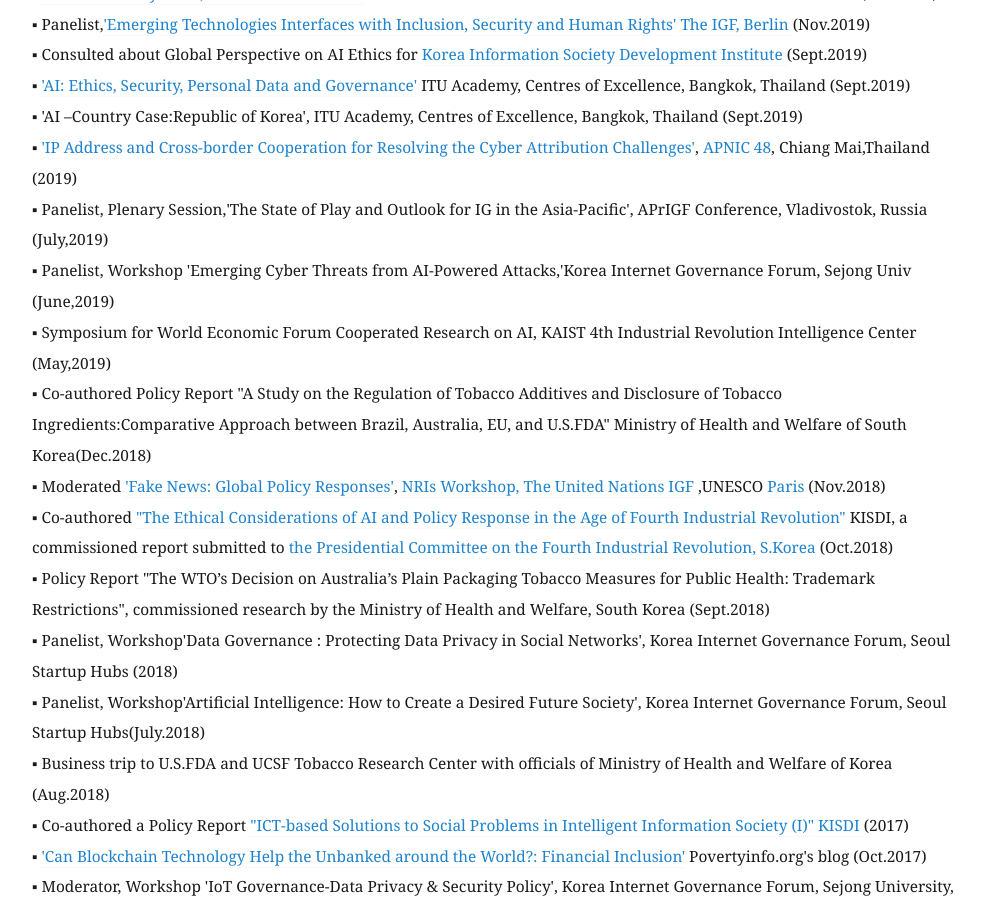
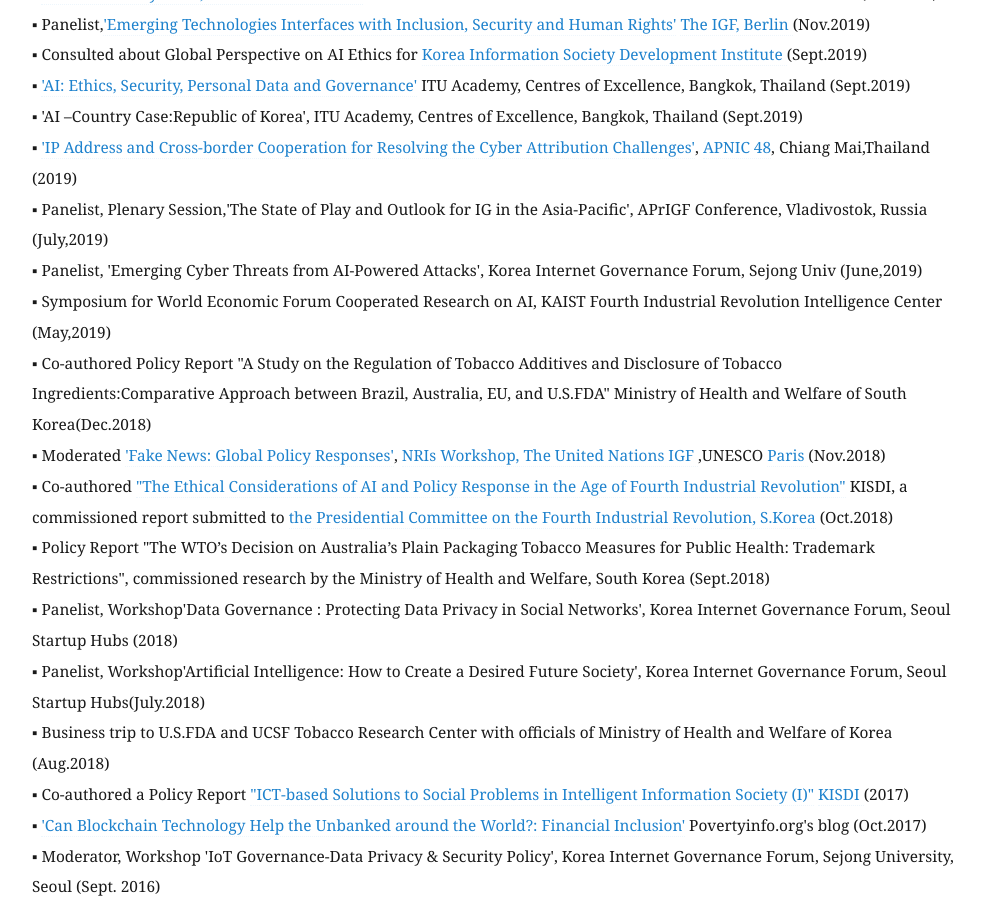
Before and after one commit to eunchangchoi/eunchangchoi.github.io, a Jekyll site: the page built from index.md, in a window 1280 px wide and 900 px high, scrolled down 7597 px. Shown: the whole window, without its empty margins (68-1052 px from the left). Built offline with Jekyll 4.4.1, drawn with Linux system fonts in a browser that asks for light colours.

Commit message:
Update index.md

```diff
--- a/index.md
+++ b/index.md
@@ -172,8 +172,8 @@
 ▪ 'AI –Country Case:Republic of Korea', ITU Academy, Centres of Excellence, Bangkok, Thailand (Sept.2019)<br>
 ▪ <a href="https://youtu.be/uRsC_ypHGCg?t=1348">'IP Address and Cross-border Cooperation for Resolving the Cyber Attribution Challenges'</a>, <a href="https://conference.apnic.net/48/program/schedule/#/day/6/cooperation-sig"> APNIC 48</a>, Chiang Mai,Thailand (2019) <br>
 ▪ Panelist, Plenary Session,'The State of Play and Outlook for IG in the Asia-Pacific', APrIGF Conference, Vladivostok, Russia (July,2019)<br>
-▪ Panelist, Workshop 'Emerging Cyber Threats from AI-Powered Attacks,'Korea Internet Governance Forum, Sejong Univ (June,2019) <br>
-▪ Symposium for World Economic Forum Cooperated Research on AI, KAIST 4th Industrial Revolution Intelligence Center (May,2019) <br>
+▪ Panelist, 'Emerging Cyber Threats from AI-Powered Attacks', Korea Internet Governance Forum, Sejong Univ (June,2019) <br>
+▪ Symposium for World Economic Forum Cooperated Research on AI, KAIST Fourth Industrial Revolution Intelligence Center (May,2019) <br>
 ▪ Co-authored Policy Report "A Study on the Regulation of Tobacco Additives and Disclosure of Tobacco Ingredients:Comparative Approach between Brazil, Australia, EU, and U.S.FDA" Ministry of Health and Welfare of South Korea(Dec.2018) <br>
 ▪ Moderated <a href="https://www.youtube.com/watch?v=quo1DLyitf8&feature=youtu.be&t=1004">'Fake News: Global Policy Responses'</a>, <a href="https://www.intgovforum.org/en/content/igf-2018-day-2-salle-xii-nri-session-on-fakenews"> NRIs Workshop, The United Nations IGF </a>,UNESCO <a href="https://igf2018.fr/"> Paris </a>(Nov.2018) <br>
 ▪ Co-authored <a href="https://bit.ly/3qgZ63S">"The Ethical Considerations of AI and Policy Response in the Age of Fourth Industrial Revolution"</a> KISDI,  a commissioned report submitted to <a href="https://policy.nl.go.kr/cmmn/FileDown.do?atchFileId=221994&fileSn=63436">the Presidential Committee on the Fourth Industrial Revolution, S.Korea</a> (Oct.2018) <br>
```
